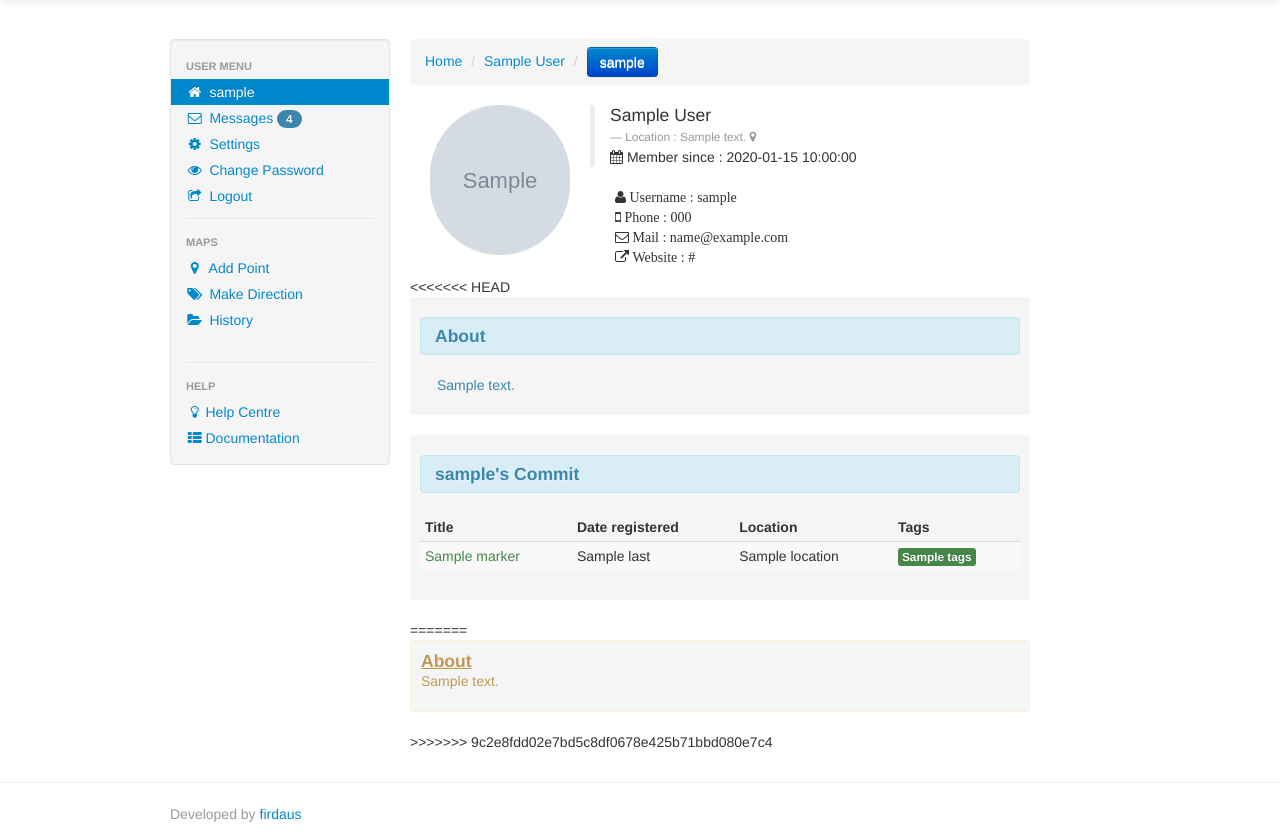
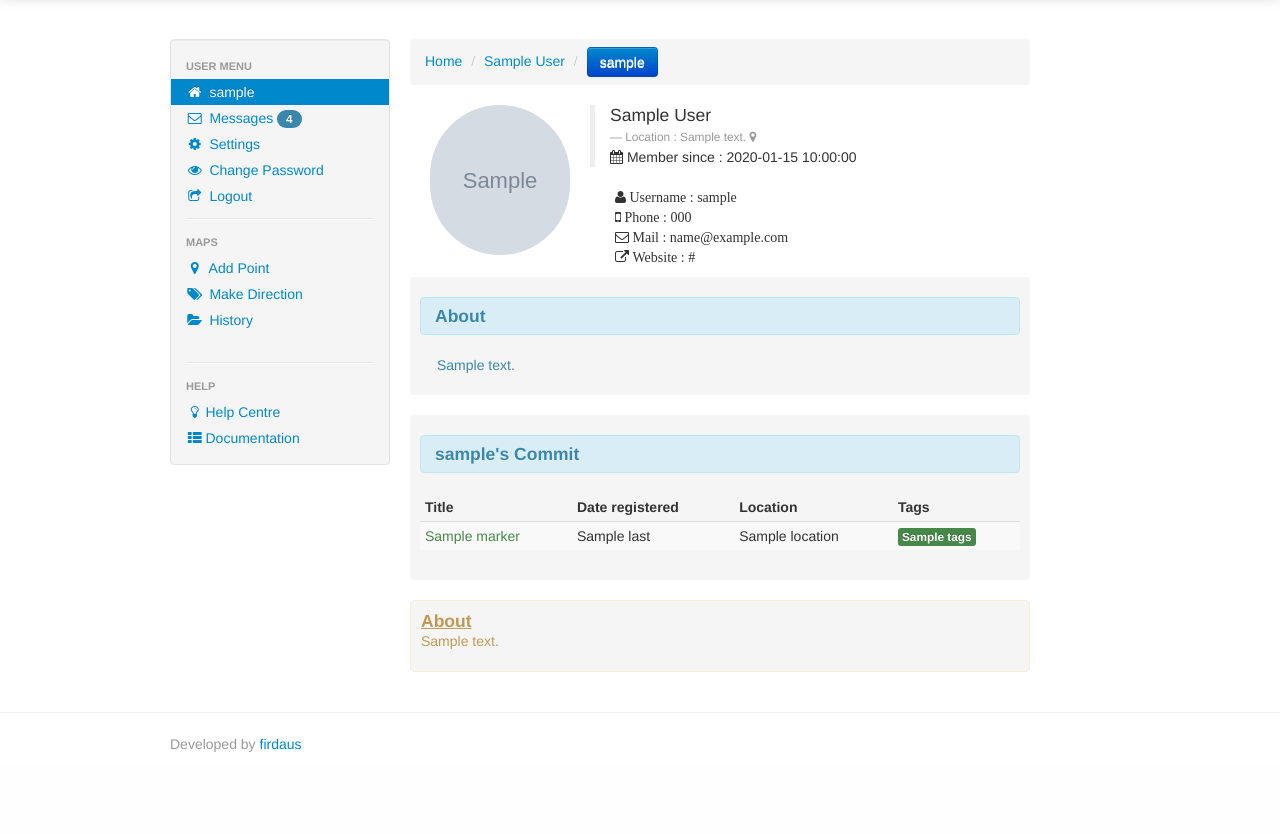
Before and after one commit to fird0s/Banda-Maps, a Python web app: template templates/user.html in a window 1280 px wide. Shown: the part 41-875 px from the top of the page. After the commit the page ends 793 px from the top, so only its background shows below. Run offline with Jinja, Linux system fonts and the light colour scheme; the template is opened without the code that fills it: most values are stand-ins (such as "Sample title", 1, 10 or a date in 2020); grey boxes marked "Sample" are stand-in pictures.

```diff
--- a/templates/user.html
+++ b/templates/user.html
@@ -131,7 +131,6 @@
 						</div>
 						<div class="clearfix"></div>
 
-<<<<<<< HEAD
 						<div class="breadcrumb " style="padding: 10px;">
 						    <h4 class="alert alert-info">About </h4>
 							<p class="text-info">{{ data.Profile_Description}}</p>
@@ -163,12 +162,10 @@
 
 						</div>
 
-=======
 						<div class="breadcrumb alert" style="padding: 10px;">
 						    <h4><u>About</u> </h4>
 							<p class="">{{ data.Profile_Description}}</p>
 						</div>
->>>>>>> 9c2e8fdd02e7bd5c8df0678e425b71bbd080e7c4
 				</div>
 		 	</div>
 		</div>
```
